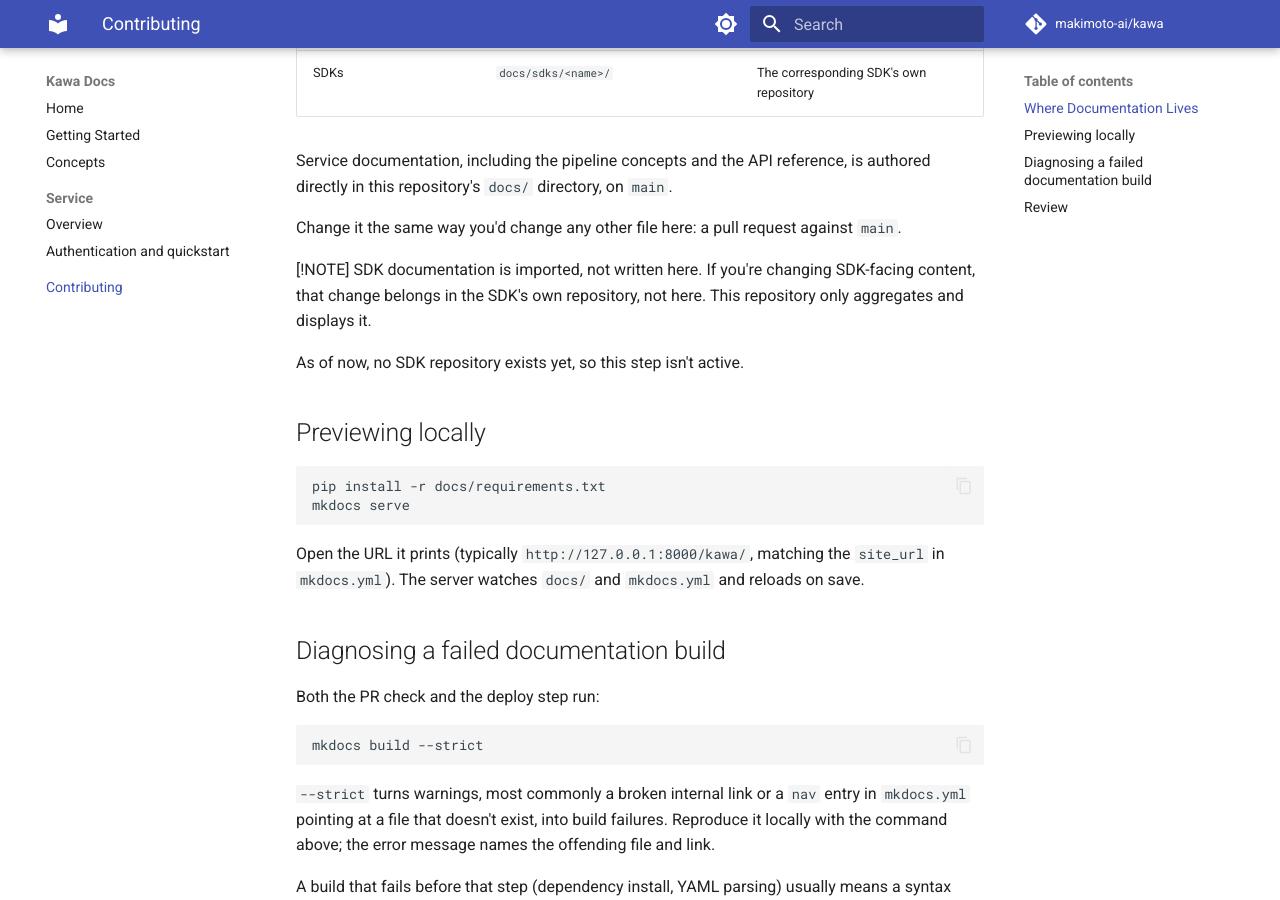
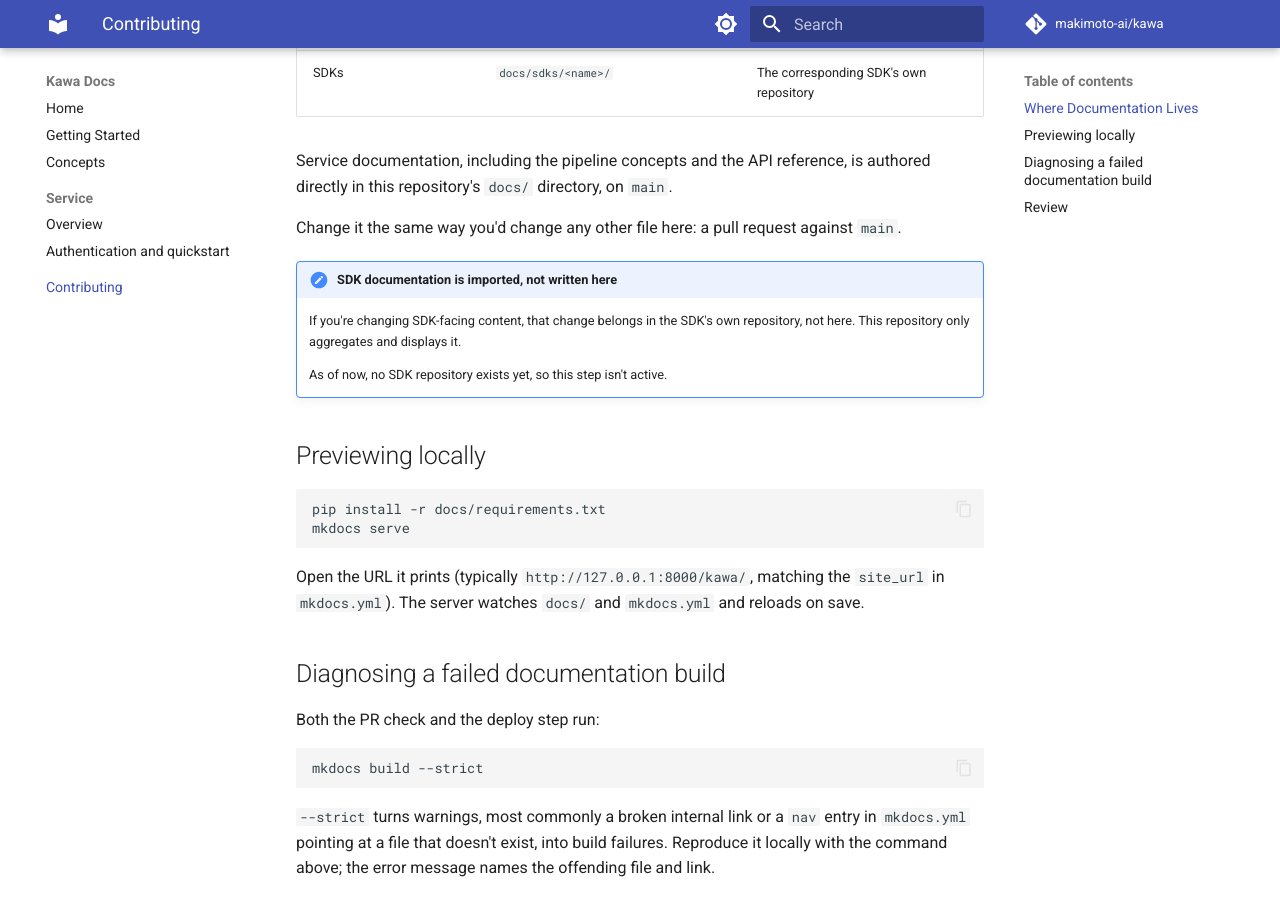
Before and after one commit to makimoto-ai/kawa, an MkDocs documentation site: the page built from docs/CONTRIBUTING.md, in a window 1280 px wide and 900 px high, scrolled down 495 px. Built offline with MkDocs 1.6.1 and Material for MkDocs 9.7.7, drawn with Linux system fonts in a browser that asks for light colours; comment, search, counter and statistics services are not loaded.

Commit message:
docs: fixed format in contributing doc

```diff
--- a/docs/CONTRIBUTING.md
+++ b/docs/CONTRIBUTING.md
@@ -15,10 +15,10 @@ Service documentation, including the pipeline concepts and the API reference, is
 
 Change it the same way you'd change any other file here: a pull request against `main`.
 
-[!NOTE]
-SDK documentation is imported, not written here. If you're changing SDK-facing content, that change belongs in the SDK's own repository, not here. This repository only aggregates and displays it.
+!!! note "SDK documentation is imported, not written here"
+    If you're changing SDK-facing content, that change belongs in the SDK's own repository, not here. This repository only aggregates and displays it.
 
-As of now, no SDK repository exists yet, so this step isn't active.
+    As of now, no SDK repository exists yet, so this step isn't active.
 
 ## Previewing locally
 
```
